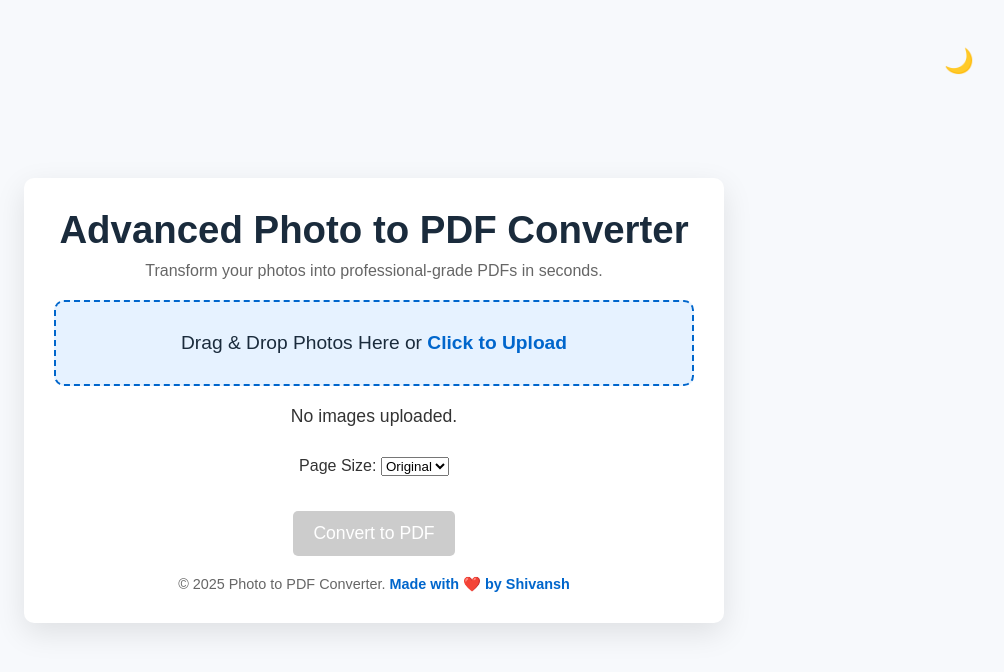
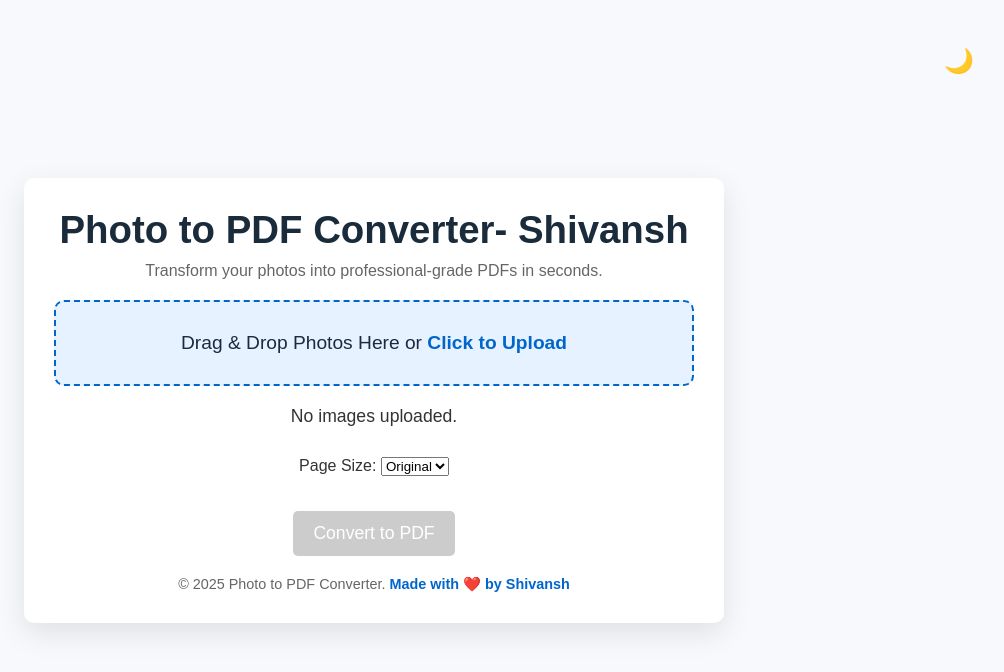
Before and after one commit to shivanshop535/jpg2pdf-by-shivansh, a plain HTML site: page index.html in a window 1280 px wide. Shown: the whole page, without its empty margins (266-1270 px from the left). Drawn offline with Linux system fonts and the light colour scheme; a script that the page names is missing.

Commit message:
Update index.html

```diff
--- a/index.html
+++ b/index.html
@@ -3,13 +3,13 @@
 <head>
   <meta charset="UTF-8">
   <meta name="viewport" content="width=device-width, initial-scale=1.0">
-  <title>Photo to PDF Converter- Shivansh</title>
+  <title>Photo to PDF Converter</title>
   <link rel="stylesheet" href="style.css">
 </head>
 <body>
   <div class="container">
     <header>
-      <h1>Advanced Photo to PDF Converter</h1>
+      <h1>Photo to PDF Converter- Shivansh</h1>
       <p>Transform your photos into professional-grade PDFs in seconds.</p>
       <button id="theme-toggle" aria-label="Toggle theme">🌙</button>
     </header>
```
